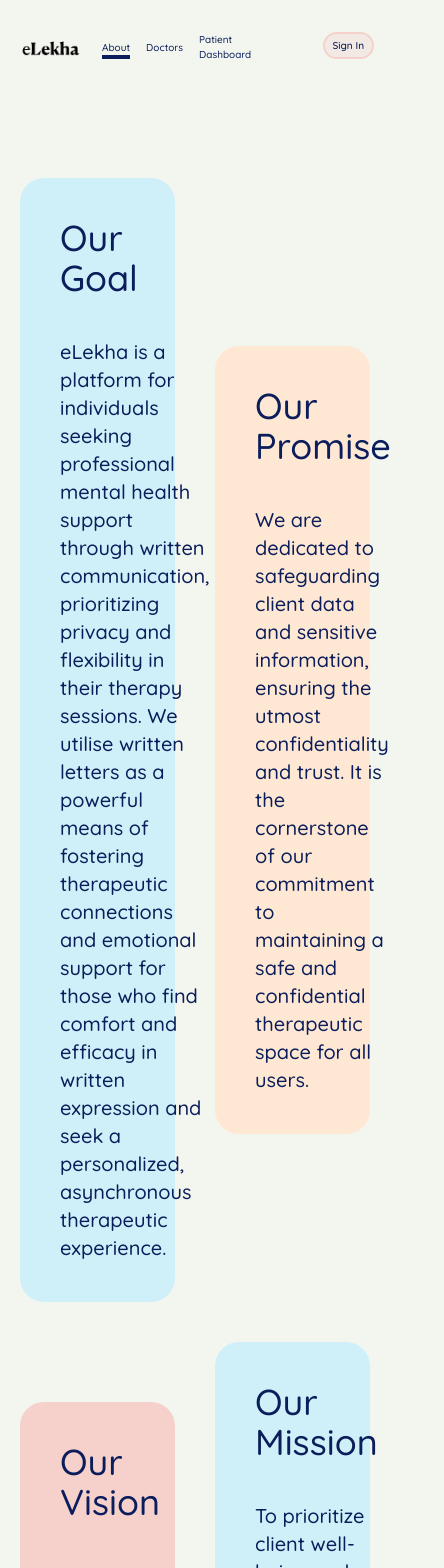
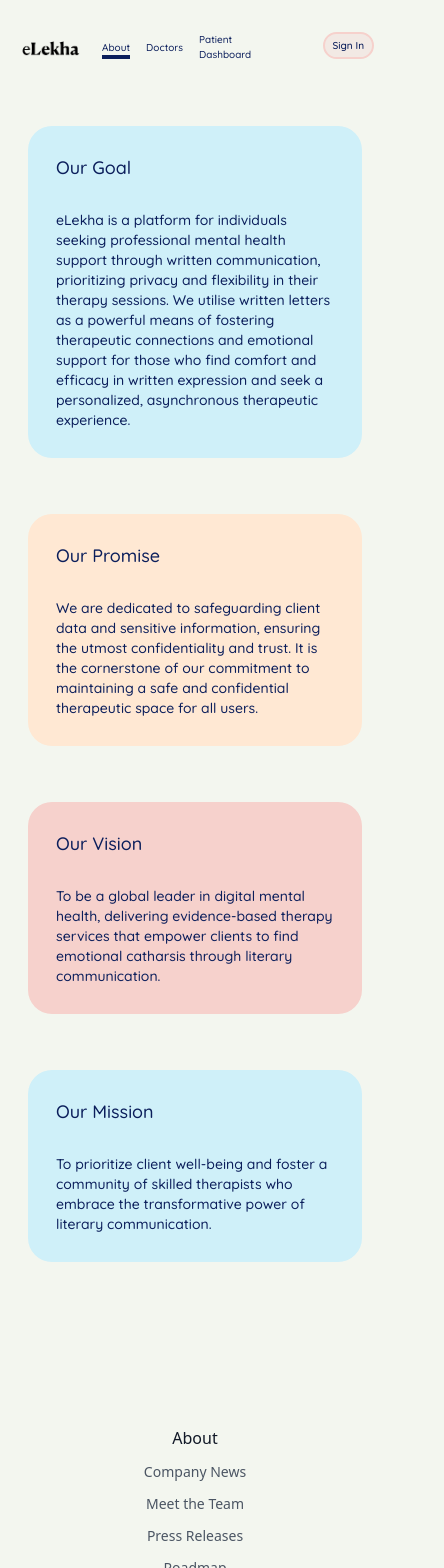
Before and after one commit to rmurarishetti/EHRSoulbound, a Next.js app in the folder ehr-soulbound/: page /about in a window 390 px wide. Shown: the top 1568 px of the page, 444 px wide, since content can reach past the window. Built offline with nearby package versions, Linux system fonts and the light colour scheme; no server answers.

Commit message:
wip: mobile-compatibility-about-page

```diff
--- a/ehr-soulbound/src/app/about/page.tsx
+++ b/ehr-soulbound/src/app/about/page.tsx
@@ -1,42 +1,42 @@
-const page = () => {
+const about = () => {
   return (
 	<div className="flex flex-row flex-wrap items-start">
-		<div className="w-1/2 min-h-0 max-h-auto">
-			<div className="flex flex-col flex-wrap justify-start m-5 mt-20 bg-[#cff0f9] rounded-3xl">
-				<div className="p-10 text-4xl font-quicksand font-medium text-[#0B1E5B]">
+		<div className="md:w-1/2 min-h-0 max-h-auto">
+			<div className="flex flex-col flex-wrap justify-start md:ml-10 md:mr-5 md:mt-20 m-7 bg-[#cff0f9] rounded-3xl">
+				<div className="md:p-10 p-7 md:text-4xl text-lg font-quicksand font-medium text-[#0B1E5B]">
 					Our Goal
 				</div>
-				<div className="px-10 pb-10 text-xl font-quicksand font-medium text-[#0B1E5B]">
+				<div className="md:px-10 md:pb-10 px-7 pb-7 md:text-xl text-sm font-quicksand font-medium text-[#0B1E5B]">
 					eLekha is a platform for individuals seeking professional mental health support through written communication, prioritizing privacy and flexibility in their therapy sessions. We utilise written letters as a powerful means of fostering therapeutic connections and emotional support for those who find comfort and efficacy in written expression and seek a personalized, asynchronous therapeutic experience.
 				</div>
 			</div>
 		</div>
-		<div className="w-1/2 my-auto">
-			<div className="flex flex-col flex-wrap justify-start m-5 mt-20 bg-[#ffe8d3] rounded-3xl">
-				<div className="p-10 text-4xl font-quicksand font-medium text-[#0B1E5B]">
+		<div className="md:w-1/2 min-h-0 max-h-auto md:mt-10">
+			<div className="flex flex-col flex-wrap justify-start md:ml-5 md:mr-10 md:mt-20 m-7 bg-[#ffe8d3] rounded-3xl">
+				<div className="md:p-10 p-7 md:text-4xl text-lg font-quicksand font-medium text-[#0B1E5B]">
 					Our Promise
 				</div>
-				<div className="px-10 pb-10 text-xl font-quicksand font-medium text-[#0B1E5B]">
+				<div className="md:px-10 md:pb-10 px-7 pb-7 md:text-xl text-sm font-quicksand font-medium text-[#0B1E5B]">
 					We are dedicated to safeguarding client data and sensitive information, ensuring the utmost confidentiality and trust. It is the cornerstone of our commitment to maintaining a safe and confidential therapeutic space for all users.
 				</div>
 			</div>
 		</div>
-		<div className="w-1/2 min-h-0 max-h-auto">
-			<div className="flex flex-col flex-wrap justify-start m-5 mt-20 bg-[#f6d1cc] rounded-3xl">
-				<div className="p-10 text-4xl font-quicksand font-medium text-[#0B1E5B]">
+		<div className="md:w-1/2 min-h-0 max-h-auto">
+			<div className="flex flex-col flex-wrap justify-start md:ml-10 md:mr-5 md:mt-20 m-7 bg-[#f6d1cc] rounded-3xl">
+				<div className="md:p-10 p-7 md:text-4xl text-lg font-quicksand font-medium text-[#0B1E5B]">
 					Our Vision
 				</div>
-				<div className="px-10 pb-10 text-xl font-quicksand font-medium text-[#0B1E5B]">
+				<div className="md:px-10 md:pb-10 px-7 pb-7 md:text-xl text-sm font-quicksand font-medium text-[#0B1E5B]">
 					To be a global leader in digital mental health, delivering evidence-based therapy services that empower clients to find emotional catharsis through literary communication.
 				</div>
 			</div>
 		</div>
-		<div className="w-1/2 min-h-0 max-h-auto">
-			<div className="flex flex-col flex-wrap justify-start m-5 bg-[#cff0f9] rounded-3xl">
-				<div className="p-10 text-4xl font-quicksand font-medium text-[#0B1E5B]">
+		<div className="md:w-1/2 min-h-0 max-h-auto">
+			<div className="flex flex-col flex-wrap justify-start md:ml-5 md:mr-10 m-7 bg-[#cff0f9] rounded-3xl">
+				<div className="md:p-10 p-7 md:text-4xl text-lg font-quicksand font-medium text-[#0B1E5B]">
 					Our Mission
 				</div>
-				<div className="px-10 pb-10 text-xl font-quicksand font-medium text-[#0B1E5B]">
+				<div className="md:px-10 md:pb-10 px-7 pb-7 md:text-xl text-sm font-quicksand font-medium text-[#0B1E5B]">
 					To prioritize client well-being and foster a community of skilled therapists who embrace the transformative power of literary communication.
 				</div>
 			</div>
@@ -45,4 +45,4 @@ const page = () => {
   )
 }
 
-export default page
+export default about
```
